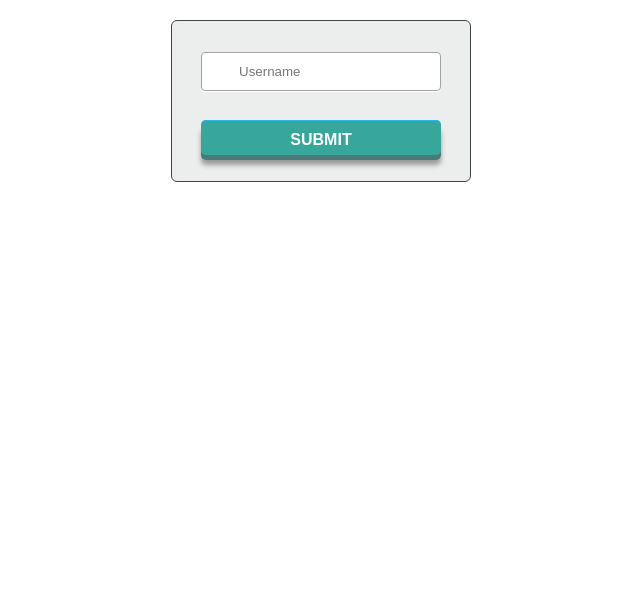
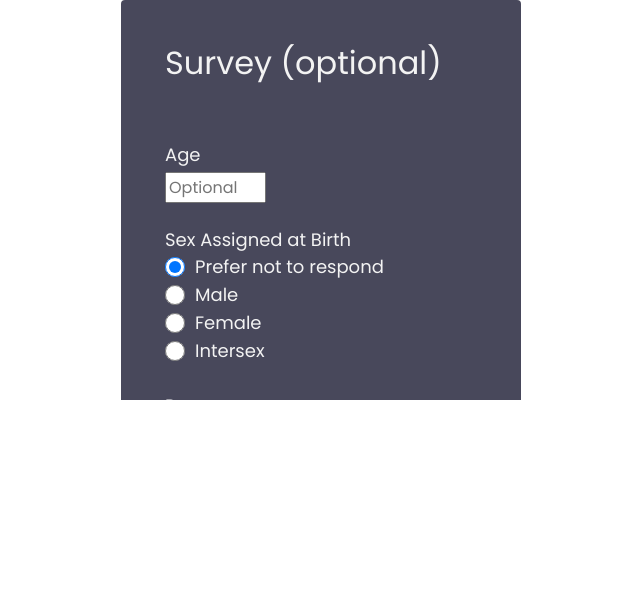
Before and after one commit to aforren1/online-exps, a plain HTML site: page login/form.html in a window 1280 px wide. Shown: the whole page, without its empty margins (319-959 px from the left). Drawn offline with Linux system fonts and the light colour scheme.

Commit message:
upgrade phaser, more elaborate survey (but not quite there yet)

```diff
--- /dev/null
+++ b/login/form.css
@@ -0,0 +1,178 @@
+@import url('https://fonts.googleapis.com/css?family=Poppins:200i,400&display=swap');
+
+:root {
+  --color-white: #f3f3f3;
+  --color-darkblue: #1b1b32;
+  --color-darkblue-alpha: rgba(27, 27, 50, 0.8);
+  --color-green: #37af65;
+}
+
+*,
+*::before,
+*::after {
+  box-sizing: border-box;
+}
+
+body {
+  font-family: 'Poppins', sans-serif;
+  font-size: 1rem;
+  font-weight: 400;
+  line-height: 1.0;
+  color: var(--color-white);
+  margin: 0;
+}
+
+/* mobile friendly alternative to using background-attachment: fixed */
+body::before {
+  content: '';
+  position: fixed;
+  top: 0;
+  left: 0;
+  height: 100%;
+  width: 100%;
+  z-index: -1;
+}
+
+h1 {
+  font-weight: 400;
+  line-height: 1.2;
+}
+
+p {
+  font-size: 1.125rem;
+}
+
+h1,
+p {
+  margin-top: 0;
+  margin-bottom: 0.5rem;
+}
+
+label {
+  display: flex;
+  align-items: center;
+  font-size: 1.125rem;
+  margin-bottom: 0.5rem;
+}
+
+input,
+button,
+select,
+textarea {
+  margin: 0;
+  font-family: inherit;
+  font-size: inherit;
+  line-height: inherit;
+}
+
+button {
+  border: none;
+}
+
+.container {
+  width: 400px;
+  height: 400px;
+  overflow-y: scroll;
+  max-height: 100%;
+  margin: 0 auto;
+}
+
+@media (min-width: 576px) {
+  .container {
+    max-width: 540px;
+  }
+}
+
+@media (min-width: 768px) {
+  .container {
+    max-width: 720px;
+  }
+}
+
+.header {
+  padding: 0 0.625rem;
+  margin-bottom: 1.875rem;
+}
+
+.description {
+  font-style: italic;
+  font-weight: 200;
+  text-shadow: 1px 1px 1px rgba(0, 0, 0, 0.4);
+}
+
+.clue {
+  margin-left: 0.25rem;
+  font-size: 0.9rem;
+  color: #e4e4e4;
+}
+
+.text-center {
+  text-align: center;
+}
+
+/* form */
+
+form {
+  background: var(--color-darkblue-alpha);
+  padding: 2.5rem 0.625rem;
+  border-radius: 0.25rem;
+}
+
+@media (min-width: 480px) {
+  form {
+    padding: 2.5rem;
+  }
+}
+
+.form-group {
+  margin: 0 auto 1.25rem auto;
+  padding: 0.25rem;
+}
+
+.form-control {
+  display: block;
+  width: 100%;
+  height: 2.375rem;
+  padding: 0.375rem 0.75rem;
+  color: #495057;
+  background-color: #fff;
+  background-clip: padding-box;
+  border: 1px solid #ced4da;
+  border-radius: 0.25rem;
+  transition: border-color 0.15s ease-in-out, box-shadow 0.15s ease-in-out;
+}
+
+.form-control:focus {
+  border-color: #80bdff;
+  outline: 0;
+  box-shadow: 0 0 0 0.2rem rgba(0, 123, 255, 0.25);
+}
+
+.input-radio,
+.input-checkbox {
+  display: inline-block;
+  margin-right: 0.625rem;
+  min-height: 1.25rem;
+  min-width: 1.25rem;
+}
+
+.input-textarea {
+  min-height: 120px;
+  width: 100%;
+  padding: 0.625rem;
+  resize: vertical;
+}
+
+.submit-button {
+  display: block;
+  width: 100%;
+  padding: 0.75rem;
+  background: var(--color-green);
+  color: inherit;
+  border-radius: 2px;
+  cursor: pointer;
+}
+
+/*We hide the username field to catch improper users*/
+label#user { display: none; }
+input#username {display: none; }
--- a/login/form.html
+++ b/login/form.html
@@ -1,78 +1,83 @@
-<style>
-    .login {
-      background: #eceeee;
-      border: 1px solid #42464b;
-      border-radius: 6px;
-      height: 160px;
-      margin: 20px auto 0;
-      width: 298px;
-    }
-    .login h1 {
-      background-image: linear-gradient(top, #f1f3f3, #d4dae0);
-      border-bottom: 1px solid #a6abaf;
-      border-radius: 6px 6px 0 0;
-      box-sizing: border-box;
-      color: #727678;
-      display: block;
-      height: 43px;
-      font: 600 14px/1 'Open Sans', sans-serif;
-      padding-top: 14px;
-      margin: 0;
-      text-align: center;
-      text-shadow: 0 -1px 0 rgba(0,0,0,0.2), 0 1px 0 #fff;
-    }
-    input[type="text"] {
-      background: linear-gradient(top, #d6d7d7, #dee0e0);
-      border: 1px solid #a1a3a3;
-      border-radius: 4px;
-      box-shadow: 0 1px #fff;
-      box-sizing: border-box;
-      color: #696969;
-      height: 39px;
-      margin: 31px 0 0 29px;
-      padding-left: 37px;
-      transition: box-shadow 0.3s;
-      width: 240px;
-    }
-    input[type="text"]:focus {
-      box-shadow: 0 0 4px 1px rgba(55, 166, 155, 0.3);
-      outline: 0;
-    }
 
-    input[type="submit"] {
-      width:240px;
-      height:35px;
-      display:block;
-      font-family:Arial, "Helvetica", sans-serif;
-      font-size:16px;
-      font-weight:bold;
-      color:#fff;
-      text-decoration:none;
-      text-transform:uppercase;
-      text-align:center;
-      text-shadow:1px 1px 0px #37a69b;
-      padding-top:6px;
-      margin: 29px 0 0 29px;
-      position:relative;
-      cursor:pointer;
-      border: none;
-      background-color: #37a69b;
-      background-image: linear-gradient(top,#3db0a6,#3111);
-      border-top-left-radius: 5px;
-      border-top-right-radius: 5px;
-      border-bottom-right-radius: 5px;
-      border-bottom-left-radius:5px;
-      box-shadow: inset 0px 1px 0px #2ab7ec, 0px 5px 0px 0px #497a78, 0px 10px 5px #999;
-    }
+<!--Very much based on https://codepen.io/freeCodeCamp/pen/VPaoNP-->
 
-    input[type="submit"]:active {
-      top:3px;
-      box-shadow: inset 0px 1px 0px #2ab7ec, 0px 2px 0px 0px #31524d, 0px 5px 3px #999;
-    }
+<head>
+  <link rel="stylesheet" type="text/css" href="form.css">
+</head>
+<div class="container">
 
-    </style>
+<form id="survey-form" action="" onsubmit="return false">
+    <div class="form-group">
+      <h1>Survey (optional)</h1>
+    </div>
+    <div class="form-group">
+      <label id="user" for="username">Username</label>
+      <input type="text" placeholder="Username" id="username" name="username">
+    </div>
+    <div class="form-group">
+      <label id="ag" for="age">Age</label>
+      <input type="number" placeholder="Optional" min="18" max="110" id="age" name="age">
+    </div>
+    <!--https://center.dso.iastate.edu/sites/default/files/Documents/Classroom/Asking%20about%20Gender%20and%20Sexuality.pdf-->
+    <div class="form-group">
+      <p>Sex Assigned at Birth</p>
+      <label>
+        <input type="radio" name="sex" value="na" class="input-radio" checked>Prefer not to respond
+      </label>
+      <label>
+        <input type="radio" name="sex" value="male" class="input-radio">Male
+      </label>
+      <label>
+        <input type="radio" name="sex" value="female" class="input-radio">Female
+      </label>
+      <label>
+        <input type="radio" name="sex" value="intersex" class="input-radio">Intersex
+      </label>
+    </div>
+      <!--https://ir.aa.ufl.edu/surveys/race-and-ethnicity-survey/#NewRaceandEthnicityStandards-->
+    <div class="form-group">
+      <p>Race</p>
+      <label>
+        <input type="checkbox" name="race" value="nat_am" class="input-checkbox">
+        American Indian or Alaska Native
+      </label>
+      <label>
+        <input type="checkbox" name="race" value="asian" class="input-checkbox">Asian
+      </label>
+      <label>
+        <input type="checkbox" name="race" value="black" class="input-checkbox">Black
+      </label>
+      <label>
+        <input type="checkbox" name="race" value="pacific" class="input-checkbox">
+        Native Hawaiian or Other Pacific Islander
+      </label>
+      <label>
+        <input type="checkbox" name="race" value="white" class="input-checkbox">White
+      </label>
+    </div>
 
-    <div class="login">
-        <input type="text" placeholder="Username" id="username" name="username">
-        <input type="submit" value="Submit" name="loginButton">
+    <div class="form-group">
+      <p>Ethnicity</p>
+      <label>
+        <input type="radio" name="ethnicity" value="na" class="input-radio" checked>Prefer not to respond
+      </label>
+      <label>
+        <input type="radio" name="ethnicity" value="hispanic" class="input-radio">Hispanic or Latino or Spanish Origin
+      </label>
+      <label>
+        <input type="radio" name="ethnicity" value="not_hispanic" class="input-radio">Not Hispanic or Latino or Spanish Origin
+      </label>
     </div>
+    <div class="form-group">
+      <input type="submit" value="Submit" name="submit" class="submit-button"></input>
+    </div>
+</form>
+</div>
+
+<!-- Apparently if we use the phaser GameObject, we can't access these
+  (but I haven't tried very hard)
+<script type="text/javascript">
+(new URL(window.location.href)).searchParams.forEach((x, y) =>
+    document.getElementById(y).value = x)
+</script>
+-->
```
Also changed, not shown: custom-cursor/index.html (+1 -1 lines), info/index.html (+1 -1 lines), login/index.html (+1 -1 lines), login/main.js (+33 -7 lines), pause-not-fullscreen/index.html (+1 -1 lines), template.html (+1 -1 lines), tilt/index.html (+1 -1 lines), README.md.
